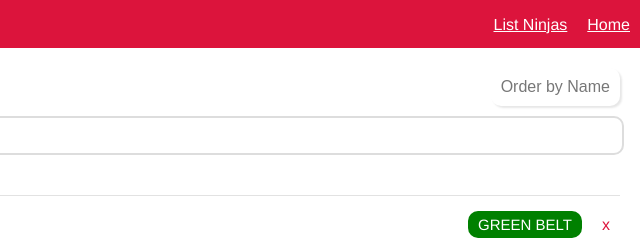
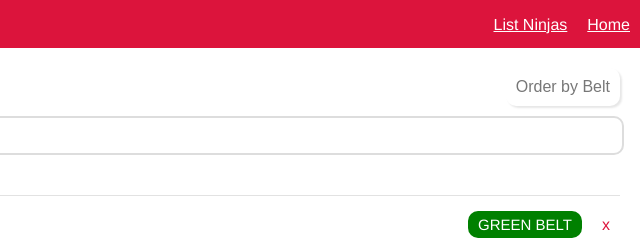
Before and after one commit to AmlanDihingia/AngularJS, a plain HTML site: page index.html in a window 1280 px wide. Shown: the top 243 px of the page, 640-1280 px from the left. Drawn offline with Linux system fonts and the light colour scheme.

Commit message:
Update index.html

```diff
--- a/index.html
+++ b/index.html
@@ -17,7 +17,7 @@
     <div class="content">
       <div ng-controller="NinjaController">
          <button ng-click="order= 'name'">Order by Name</button>
-      <button ng-click="order= 'belt'">Order by Name</button>
+      <button ng-click="order= 'belt'">Order by Belt</button>
     <input type="text" placeholder="search for a ninja" ng-model="search"/>
   <ul>
       <li ng-repeat="ninja in ninjas | orderBy:order | filter: search ">
```
